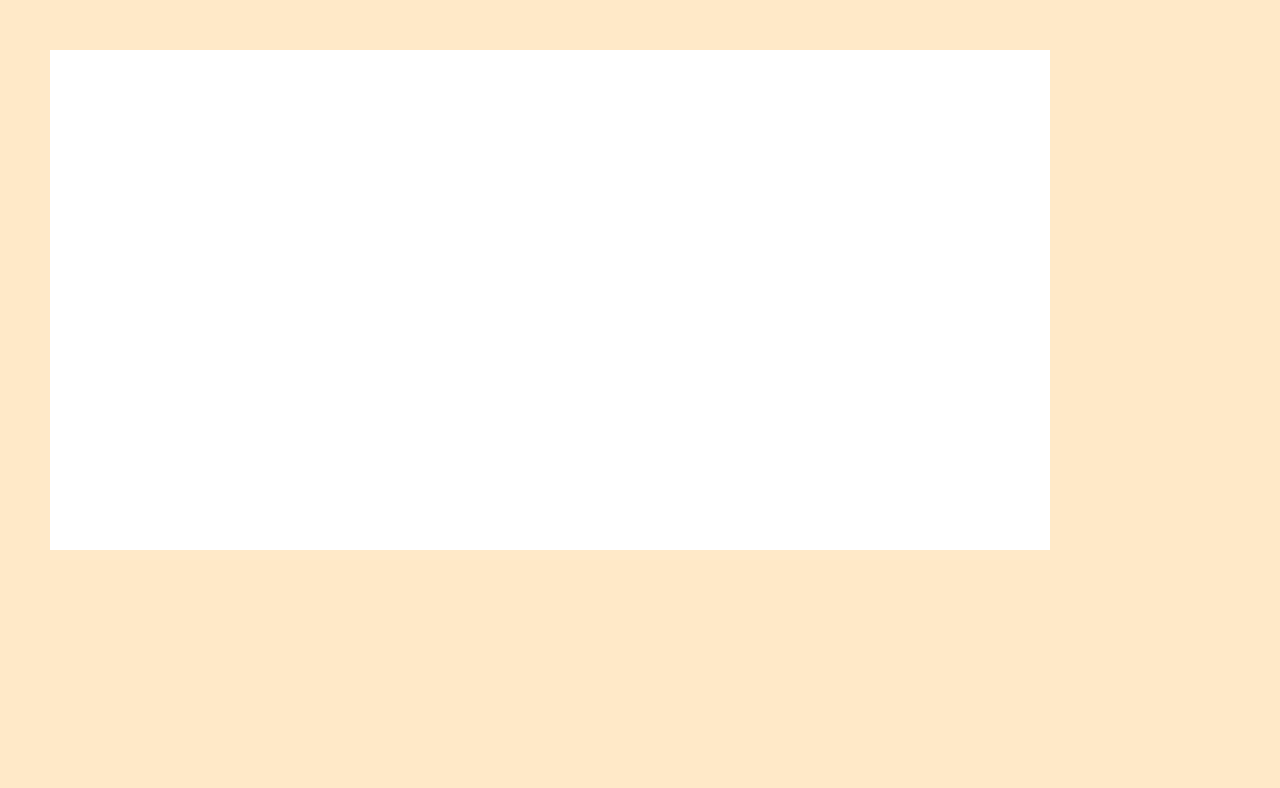
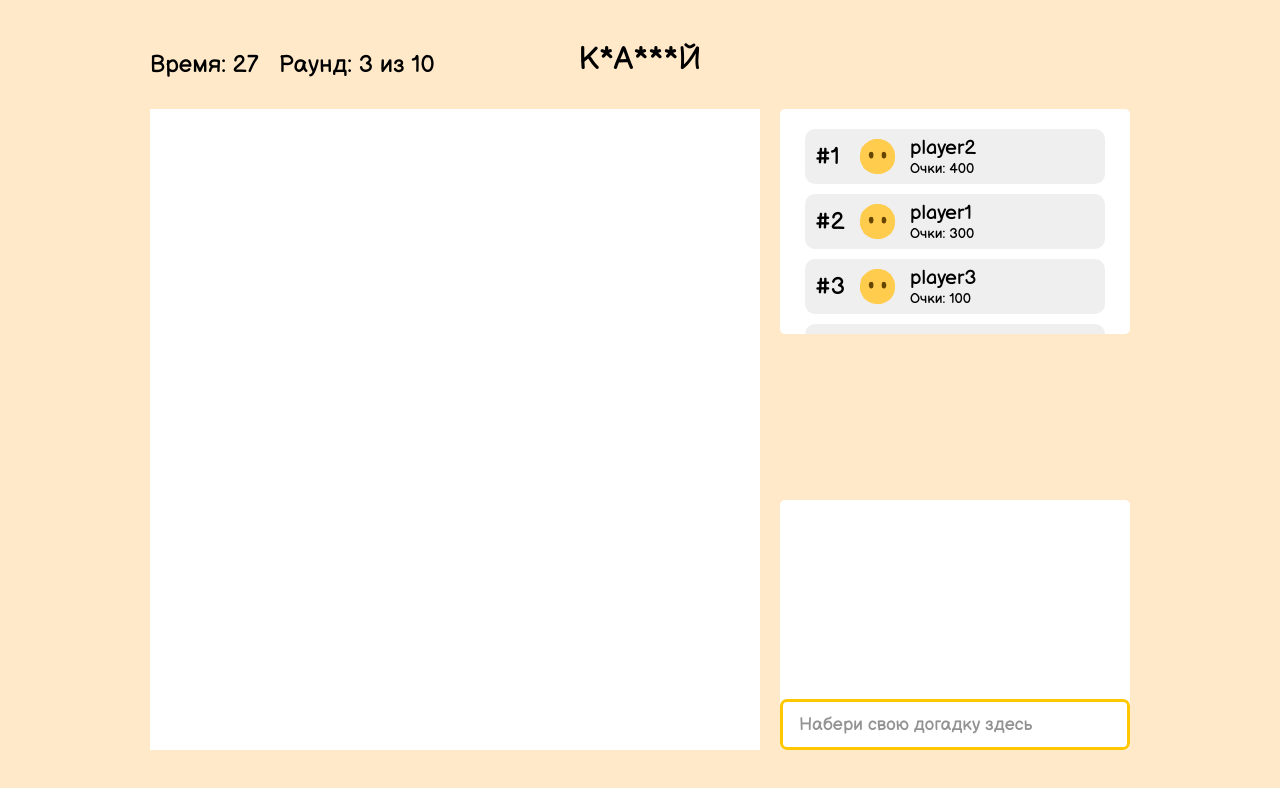
Before and after one commit to andrew-besedin/drawguess-ru, a Next.js app: page /game/1 in a window 1280 px wide. Shown: the top 788 px of the page. Built offline with nearby package versions, Linux system fonts and the light colour scheme.

Commit message:
add game content

```diff
--- a/src/app/game/[id]/page.tsx
+++ b/src/app/game/[id]/page.tsx
@@ -1,11 +1,95 @@
 import styles from "@/styles/Game.module.scss";
 import DrawCanvas from "@/components/pages/game/DrawCanvas/DrawCanvas";
+import PlayerItem from "@/interfaces/game/PlayerItem";
+import playerImg from "@/assets/UI/player.png";
+import Image from "next/image";
+import Chat from "@/components/pages/game/Chat/Chat";
+
 
 export default function Game() {
+
+    const players: PlayerItem[] = [
+        {
+            id: "1",
+            nickname: "player1",
+            score: 300,
+        },
+        {
+            id: "2",
+            nickname: "player2",
+            score: 400,
+        },
+        {
+            id: "3",
+            nickname: "player3",
+            score: 100,
+        },
+        {
+            id: "4",
+            nickname: "player4",
+            score: 50,
+        }
+    ];
+
+    function PlayersList({ items }: { items: PlayerItem[] }) {
+
+        function Player({ item, index }: { item: PlayerItem, index: number }) {
+            const { nickname, score } = item;
+            return (
+                <div className={styles["players-list__item"]}>
+                    <div>
+                        <h5>#{index}</h5>
+                        <Image
+                            src={playerImg}
+                            alt="player"
+                        />
+                    </div>
+                    <div>
+                        <h6>{nickname}</h6>
+                        <p>Очки: {score}</p>
+                    </div>
+                </div>
+            )
+        }
+
+        return (
+            <div className={styles["players-list"]}>
+                {
+                    items.sort((a, b) => b.score - a.score).map((e, i) => (
+                        <Player
+                            key={e.id}
+                            item={e}
+                            index={i + 1}
+                        />
+                    ))
+                }
+            </div>
+        )
+    }
+
+
+
     return (
         <>
-            <main className={styles.game}>
-                <DrawCanvas />
+            <main className={styles.game__wrapper}>
+                <div className={styles.game}>
+                    <div className={styles.game__top}>
+                        <div>
+                            <h5>Время: 27</h5>
+                            <h5>Раунд: 3 из 10</h5>
+                        </div>
+                        <h2>К*А***Й</h2>
+                    </div>
+                    <div className={styles.game__bottom}>
+                        <DrawCanvas />
+                        <div className={styles["game__info-panel"]}>
+                            <PlayersList
+                                items={players}
+                            />
+                            <Chat />
+                        </div>
+                    </div>
+                </div>
             </main>
         </>
     )
--- a/src/app/globals.scss
+++ b/src/app/globals.scss
@@ -10,19 +10,37 @@
 html {
     --bg-color: #FFE9C8;
     --font-color: #000000;
+    --color-white: #FFFFFF;
+    --color-light-grey: #EFEFEF;
+    --color-grey: #E2E2E2;
 }
 
 body {
     height: 100vh;
-    min-width: 700px;
+    min-width: 860px;
     max-width: 2200px;
     margin: 0 auto;
     background-color: var(--bg-color);
 }
 
 h1 {
+    font-size: 48px;
     font-weight: 400;
-    font-size: 48px;
+}
+
+h2 {
+    font-size: 32px;
+    font-weight: 400;
+}
+
+h5 {
+    font-size: 24px;
+    font-weight: 400;
+}
+
+h6 {
+    font-size: 20px;
+    font-weight: 400;
 }
 
 a {
--- /dev/null
+++ b/src/components/pages/game/Chat/Chat.module.scss
@@ -0,0 +1,42 @@
+.chat {
+    height: 250px;
+    // flex: 1;
+    background-color: var(--color-white);
+    border-radius: 5px;
+    display: flex;
+    flex-direction: column;
+
+    &__input {
+        padding: 8px 5px;
+        width: 100%;
+        border-radius: 5px;
+        font-size: 14px;
+    }
+
+    &__body {
+        display: flex;
+        flex-direction: column;
+        overflow: auto;
+
+        .chat__message {
+            padding: 8px 6px;
+            width: 100%;
+
+            > p, span {
+                font-size: 14px;
+            }
+
+            span {
+                font-weight: 700;
+            }
+
+            &_grey {
+                background-color: var(--color-grey);
+            }
+        }
+    }
+
+    > div {
+        flex: 1;
+    }
+}
--- /dev/null
+++ b/src/components/pages/game/Chat/Chat.tsx
@@ -0,0 +1,58 @@
+"use client"
+import styles from "./Chat.module.scss";
+import Input from "@/components/UI/Input/Input";
+import MessageItem from "@/interfaces/game/MessageItem";
+import { useState } from "react";
+
+
+export default function Chat() {
+    const [messages, setMessages] = useState<MessageItem[]>([]);
+    const [messageText, setMessageText] = useState("");
+
+    // Id counter state for demo, planned to delete in future
+    const [idCounter, setIdCounter] = useState(0);
+
+    function ChatMessage({ item, isGrey }: { item: MessageItem, isGrey: boolean }) {
+        const { author, text } = item;
+        return (
+            <div className={`${styles.chat__message} ${isGrey ? styles.chat__message_grey : ""}`}>
+                <p><span>{author}:</span> {text}</p>
+            </div>
+        )
+    }
+
+    function onKeyDown(event: React.KeyboardEvent<HTMLInputElement>) {
+        if (!messageText) return;
+        if (event.key === "Enter") {
+            setMessages(prev => [
+                ...prev,
+                {
+                    id: idCounter.toString(),
+                    text: messageText,
+                    author: "me"
+                }
+            ]);
+            setIdCounter(prev => prev + 1);
+        }
+    }
+
+    return (
+        <div className={styles.chat}>
+            <div className={styles.chat__body}>
+                {/* <ChatMessage item={{ author: "efsdf", text: "ssss" }} isGrey /> */}
+                {
+                    messages.map((e, i) => (
+                        <ChatMessage key={e.id} item={e} isGrey={i % 2 === 0} />
+                    ))
+                }
+            </div>
+            <Input
+                className={styles.chat__input}
+                placeholder="Набери свою догадку здесь"
+                onKeyDown={onKeyDown}
+                value={messageText}
+                onInput={event => setMessageText(event.currentTarget.value)}
+            />
+        </div>
+    )
+}
--- a/src/components/pages/game/DrawCanvas/DrawCanvas.module.scss
+++ b/src/components/pages/game/DrawCanvas/DrawCanvas.module.scss
@@ -1,4 +1,13 @@
+.canvas__wrapper {
+    position: relative;
+    overflow: hidden;
+    flex: 1;
+}
+
 .canvas {
-    height: 100%;
-    width: 100%;
+    height: fit-content;
+    width: fit-content;
+    position: absolute;
+    top: 0;
+    left: 0;
 }
--- a/src/components/pages/game/DrawCanvas/DrawCanvas.tsx
+++ b/src/components/pages/game/DrawCanvas/DrawCanvas.tsx
@@ -1,7 +1,6 @@
 "use client"
 import styles from "./DrawCanvas.module.scss";
 import { useEffect, useRef, useState } from "react";
-// import { useWindowHeight, useWindowWidth } from "@react-hook/window-size";
 
 export default function DrawCanvas() {
     const canvasRef = useRef<HTMLCanvasElement>(null);
@@ -50,15 +49,17 @@ export default function DrawCanvas() {
     }
 
     return (
+        <div className={styles.canvas__wrapper}>
             <canvas
                 ref={canvasRef}
-            width={1000}
-            height={500}
-            // className={styles.canvas}
+                width={2000}
+                height={1000}
+                className={styles.canvas}
                 onMouseMove={onMouseMove}
                 onMouseDown={onMouseDown}
                 onMouseUp={() => setMouseDown(false)}
                 onMouseLeave={() => setMouseDown(false)}
             />
+        </div>
     );
 }
--- /dev/null
+++ b/src/interfaces/game/MessageItem.ts
@@ -0,0 +1,5 @@
+export default interface MessageItem {
+    id: string;
+    author: string;
+    text: string;
+}
--- /dev/null
+++ b/src/interfaces/game/PlayerItem.ts
@@ -0,0 +1,5 @@
+export default interface PlayerItem {
+    id: string;
+    nickname: string;
+    score: number;
+}
--- a/src/styles/Game.module.scss
+++ b/src/styles/Game.module.scss
@@ -1,4 +1,91 @@
-.game {
+.game__wrapper {
     height: 100vh;
-    padding: 50px 50px;
+    width: 100%;
+    padding: 50px 150px;
+    display: flex;
+    flex-direction: column;
+
+    @media screen and (max-width: 1250px) {
+        padding: 50px 50px;
+    }
+
+    .game {
+        width: 100%;
+        height: 100%;
+        display: flex;
+        flex-direction: column;
+        max-height: 1000px;
+        gap: 30px;
+
+        &__top {
+            display: flex;
+            align-items: flex-end;
+            position: relative;
+
+            > h2 {
+                position: absolute;
+                left: 50%;
+                transform: translateX(-50%);
+            }
+
+            > div {
+                flex-grow: 1;
+                display: flex;
+                gap: 20px;
+            }
+        }
+
+        &__bottom {
+            flex: 1;
+            display: flex;
+            gap: 20px;
+
+            .game__info-panel {
+                height: 100%;
+                width: 350px;
+                display: flex;
+                flex-direction: column;
+                justify-content: space-between;
+                gap: 20px;
+            }
+        }
+    }
+
+    .players-list {
+        width: 100%;
+        max-height: 225px;
+        overflow: auto;
+        padding: 20px 25px;
+        background-color: var(--color-white);
+        border-radius: 5px;
+        display: flex;
+        flex-direction: column;
+        gap: 10px;
+
+        .players-list__item {
+            padding: 7px 10px;
+            display: flex;
+            gap: 15px;
+            background-color: var(--color-light-grey);
+            border-radius: 10px;
+
+            > div:first-child {
+                width: 80px;
+                display: flex;
+                align-items: center;
+                justify-content: space-between;
+
+                > img {
+                    height: 35px;
+                    width: auto;
+                }
+            }
+
+            > div:last-child {
+                > p {
+                    font-size: 14px;
+                }
+            }
+        }
+    }
 }
```
Also changed, not shown: src/assets/UI/player.png (added). Lines whose indentation alone changed are shown as unchanged.
